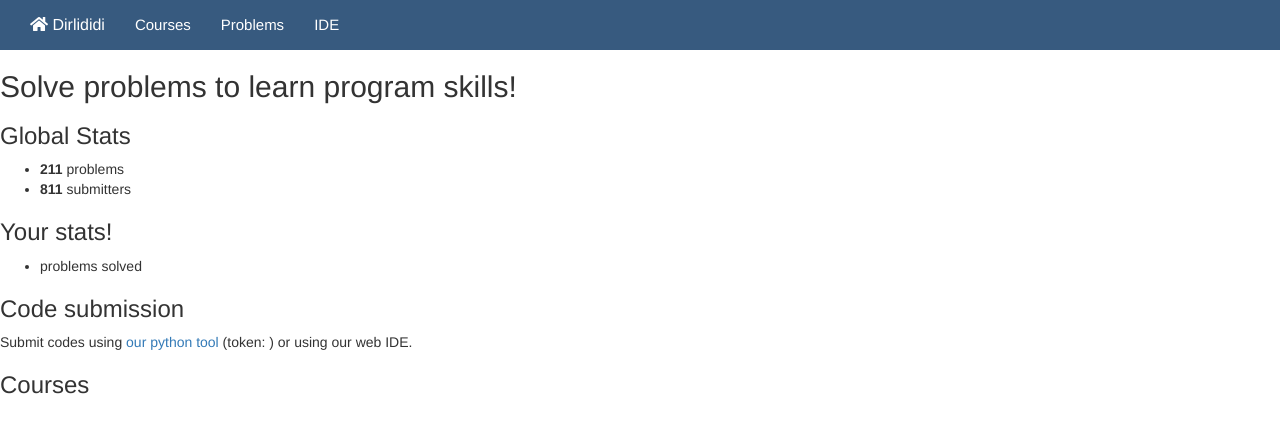
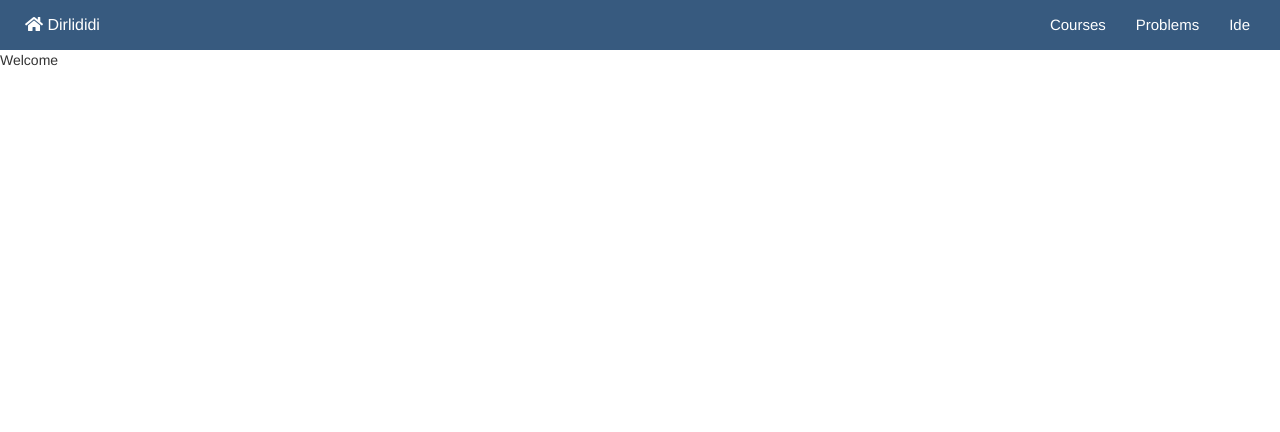
Before and after one commit to ygorgs/prog-dirlididi, a React app: page / in a window 1280 px wide. Built offline with nearby package versions, Linux system fonts and the light colour scheme.

Commit message:
change the navbar to right

```diff
--- a/src/components/app.js
+++ b/src/components/app.js
@@ -1,13 +1,11 @@
 import React, { Component } from 'react';
 import Menu from "./menu/menu";
-import Router from "../config/router";
 
 export default class App extends Component {
   render() {
     return (
       <div>
         <Menu/>
-        <Router/>
       </div>
     );
   }
--- a/src/components/menu/menu.js
+++ b/src/components/menu/menu.js
@@ -1,15 +1,32 @@
 import React, { Component } from 'react';
 import './style/nav-bar.css';
-import NavItemMenu from './nav-item-menu.js';
-import {Nav, Navbar} from "react-bootstrap";
+import {Nav, Navbar, NavItem} from "react-bootstrap";
+import Router from "../../config/router";
+import {Link} from "react-router-dom";
+
+const menuItems = {courses: "Courses", problems: "Problems", ide: "Ide"};
 
 class Menu extends Component {
   constructor(props) {
     super(props);
-    this.state = {};
+    this.state = {
+      activated: ''
+    };
   }
 
+  handleSelect = (selectedKey) => {
+    this.setState({activated: selectedKey})
+  };
+
   render() {
+    const navItems = Object.keys(menuItems).map((key) =>{
+      return(
+        <NavItem componentClass='span' id='navItem' active={key === this.state.activated} key={key} eventKey={key}>
+          <Link id='link' to={"/"+key}> {menuItems[key]} </Link>
+        </NavItem>
+      )
+    });
+
     return (
       <div>
         <Navbar id='menu'>
@@ -24,15 +41,14 @@ class Menu extends Component {
             </Navbar.Brand>
             <Navbar.Toggle />
           </Navbar.Header>
-          <Navbar.Collapse>
-            <Nav>
-              <NavItemMenu toLink='courses' name='Courses' eventKey={1} />
-              <NavItemMenu toLink='problems' name='Problems' eventKey={2} />
-              <NavItemMenu toLink='ide' name='IDE' eventKey={3} />
+          <Navbar.Collapse >
+            <Nav pullRight onSelect={key => this.handleSelect(key)} >
+              {navItems}
             </Nav>
           </Navbar.Collapse>
         </Navbar>
-      </div>
+        <Router/>
+        </div>
     );
   }
 }
--- a/src/components/menu/nav-item-menu.js
+++ /dev/null
@@ -1,11 +0,0 @@
-import React from 'react';
-import {NavItem} from "react-bootstrap";
-
-const NavItemMenu = (props) => {
-  return (
-    <NavItem id='navItem' eventKey={props.eventKey} href={`/${props.toLink}`}>
-      {props.name}
-    </NavItem>
-  );
-}
-export default NavItemMenu;
--- a/src/components/menu/style/nav-bar.css
+++ b/src/components/menu/style/nav-bar.css
@@ -1,20 +1,26 @@
+.container {
+	width: 100%;
+	padding-left: 20px;
+	padding-right: 20px;
+	margin-left: 5px;
+	margin-right: 5px;
+}
+
+.navbar-default .navbar-nav > .active > span {
+	background-color: #28415b;
+}
+
+.navbar-nav span[role=button] {
+	display: inline-block;
+	line-height: 20px;
+}
+
 #menu {
 	background-color: #375a7f;
 	border-radius: 0;
 	border: 0;
 	margin-bottom:0;
 }
-
-.container {
-	margin-left: 15px;
-	margin-right: 0px;
-}
-
-.press {
-	color: #66CDAA !important;
-	background: gray !important;
-}
-
 
 a#login {
 	position: relative;
@@ -24,26 +30,21 @@ a#login {
 }
 
 #link {
+	color: #ffffff;
+	padding: 15px;
+	display: inline-block;
 	text-decoration: none;
 }
 
 #navItem {
-	color: #ffffff;
 	font-size: 15px;
 	margin: 0px;
 }
 
 #navItem:hover {
-	background: #28415b;
+	background-color: #28415b;
 }
 
-#navItem:focus {
-	color: #66CDAA;
-}
-
-#navItem:active {
-	color: #66CDAA;
-}
 
 #iconHome{
 	color: #ffffff;
--- a/src/components/welcome/welcome.js
+++ b/src/components/welcome/welcome.js
@@ -3,26 +3,8 @@ import React, { Component } from 'react';
 export default class Welcome extends Component {
   render() {
     return (
-      <div id='welcomeScreen'>
-        <h2 id='titleH2Welcome'> <p>Solve problems to learn program skills!</p> </h2>
-        <h3> <p>Global Stats</p> </h3>
-        <ul>
-          <li>
-            <b>211</b> problems
-          </li>
-          <li>
-            <b>811</b> submitters
-          </li>
-        </ul>
-        <h3> <p>Your stats!</p> </h3>
-        <ul>
-          <li>
-            <b></b> problems solved
-          </li>
-        </ul>
-        <h3> <p>Code submission</p> </h3>
-        <p>Submit codes using <a href='http://dirlididi.com/tools/dirlididi.py' id='corLink'>our python tool</a> (token: ) or using our web IDE.</p>
-        <h3> <p>Courses</p> </h3>
+      <div>
+       Welcome
       </div>
     )
   }
```
Also changed, not shown: src/components/courses/courses.js (line endings or trailing spaces), src/components/ide/ide.js (line endings or trailing spaces), src/components/problems/problems.js (line endings or trailing spaces), src/style/index.css (line endings or trailing spaces).
